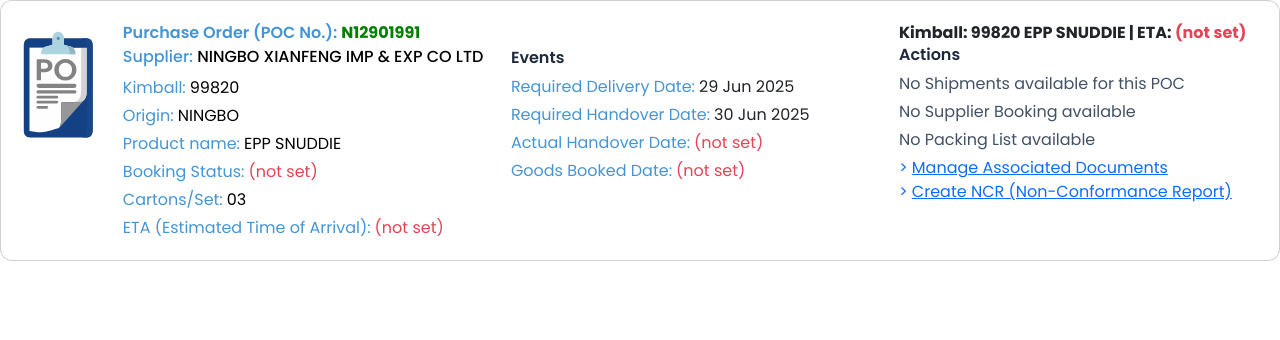
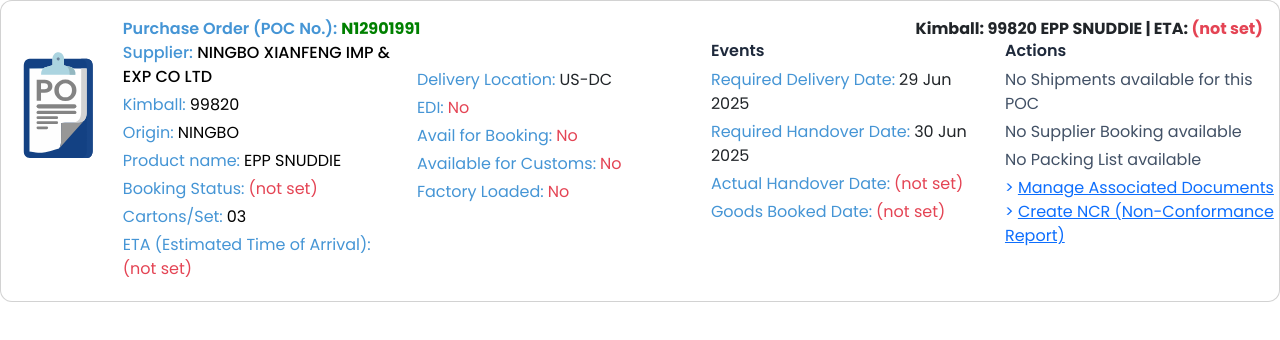
Before and after one commit to techbyshubham/Info-Panel-Web, an Angular app: page /infopanel-layout in a window 1280 px wide. Shown: the top 340 px of the page. Built offline with nearby package versions, Linux system fonts and the light colour scheme.

Commit message:
changes in previous design and add new box

```diff
--- a/src/app/project/infopanel-layout/infopanel-layout.html
+++ b/src/app/project/infopanel-layout/infopanel-layout.html
@@ -5,14 +5,24 @@
         <img src="../assets/img/Purchase-order.svg" alt="Purchase Order Icon" class="icon-img" />
       </div>
       <div class="col-md-11">
-
+        <div class="row">
+          <div class="col-md-5">
+            <span class="title-label">Purchase Order (POC No.): </span> <span
+              class="title-data-green">N12901991</span><br />
+          </div>
+          <div class="col-md-7 d-flex justify-content-end">
+            <div class=" bold-text"><span>Kimball: 99820 EPP SNUDDIE | ETA: </span>
+              <span class="text-muted-data bold-text">(not set)</span>
+            </div>
+          </div>
+        </div>
         <div class="row">
           <!-- purchase -->
-          <div class="col-md-4 mt-1">
-            <div class="col-md-12">
+          <div class="col">
+            <!-- <div class="col-md-12">
               <span class="title-label">Purchase Order (POC No.): </span> <span
                 class="title-data-green">N12901991</span><br />
-            </div>
+            </div> -->
             <div class="col-md-12 Row2-label">
               <span class="">Supplier:</span><span class="data"> NINGBO XIANFENG IMP & EXP CO LTD</span>
             </div>
@@ -32,15 +42,38 @@
               <span class="detail-item-label">Cartons/Set:</span> <span class="value">03</span>
             </div>
             <div class="col-md-12 detail-item">
-              <span class="detail-item-label">ETA (Estimated Time of Arrival):</span> <span class="text-muted-data">(not set)</span>
+              <span class="detail-item-label">ETA (Estimated Time of Arrival):</span> <span class="text-muted-data">(not
+                set)</span>
+            </div>
+          </div>
+
+          <!-- delivery location -->
+          <div class="col">
+            <div class="col-md-12">
+              <h6 class="fw-semibold visibility-hidden">hidden</h6>
+            </div>
+            <div class="col-md-12 event-item"><span class="detail-item-label"> Delivery Location:</span>
+              <span class="value">US-DC</span>
+            </div>
+            <div class="col-md-12 event-item"><span class="detail-item-label">EDI:</span>
+              <span class="text-muted-data">No</span>
+            </div>
+            <div class="col-md-12 event-item"><span class="detail-item-label">Avail for Booking:</span>
+              <span class="text-muted-data">No</span>
+            </div>
+            <div class="col-md-12 event-item"><span class="detail-item-label">Available for Customs:</span>
+              <span class="text-muted-data">No</span>
+            </div>
+            <div class="col-md-12 event-item"><span class="detail-item-label">Factory Loaded:</span>
+              <span class="text-muted-data">No</span>
             </div>
           </div>
 
           <!-- Events -->
-          <div class="col-md-4 mt-1">
-            <div class="col-md-12">
-              <h6 class="fw-semibold" style="visibility: hidden;">hidden</h6>
-            </div>
+          <div class="col">
+            <!-- <div class="col-md-12">
+              <h6 class="fw-semibold visibility-hidden">hidden</h6>
+            </div> -->
             <div class="col-md-12">
               <h6 class="fw-semibold">Events</h6>
             </div>
@@ -55,10 +88,10 @@
           </div>
 
           <!-- action -->
-          <div class="col-md-4 mt-1 actions-col">
-            <div class=" bold-text"><span>Kimball: 99820 EPP SNUDDIE | ETA: </span>
+          <div class="col actions-col">
+            <!-- <div class=" bold-text"><span>Kimball: 99820 EPP SNUDDIE | ETA: </span>
               <span class="text-muted-data bold-text">(not set)</span>
-            </div>
+            </div> -->
             <div class="col-md-12">
               <h6 class="fw-semibold">Actions</h6>
             </div>
@@ -75,7 +108,8 @@
               <span class="mb-1 anchor-tag-arrow">> </span> <a class="link-item mb-1">Manage Associated Documents</a>
             </div>
             <div class="col-md-12">
-              <span class="mb-1 anchor-tag-arrow">> </span> <a class="link-item mb-1">Create NCR (Non-Conformance Report)</a>
+              <span class="mb-1 anchor-tag-arrow">> </span> <a class="link-item mb-1">Create NCR (Non-Conformance
+                Report)</a>
             </div>
           </div>
         </div>
--- a/src/app/project/infopanel-layout/infopanel-layout.scss
+++ b/src/app/project/infopanel-layout/infopanel-layout.scss
@@ -62,7 +62,7 @@
 }
 
 .Row2-label{
-  margin-bottom: 6.5px;
+  margin-bottom: 3.5px;
   font-size: 16px;
   font-weight: 500;
   color: #4595D5;
@@ -96,6 +96,7 @@
   text-decoration: underline;
   margin-bottom: 4px;
   display: inline;
+  cursor: pointer;
 }
 
 .actions-col p,
--- a/src/styles.scss
+++ b/src/styles.scss
@@ -1 +1,3 @@
-/* You can add global styles to this file, and also import other style files */
+.visibility-hidden {
+    visibility: hidden;
+}
```
